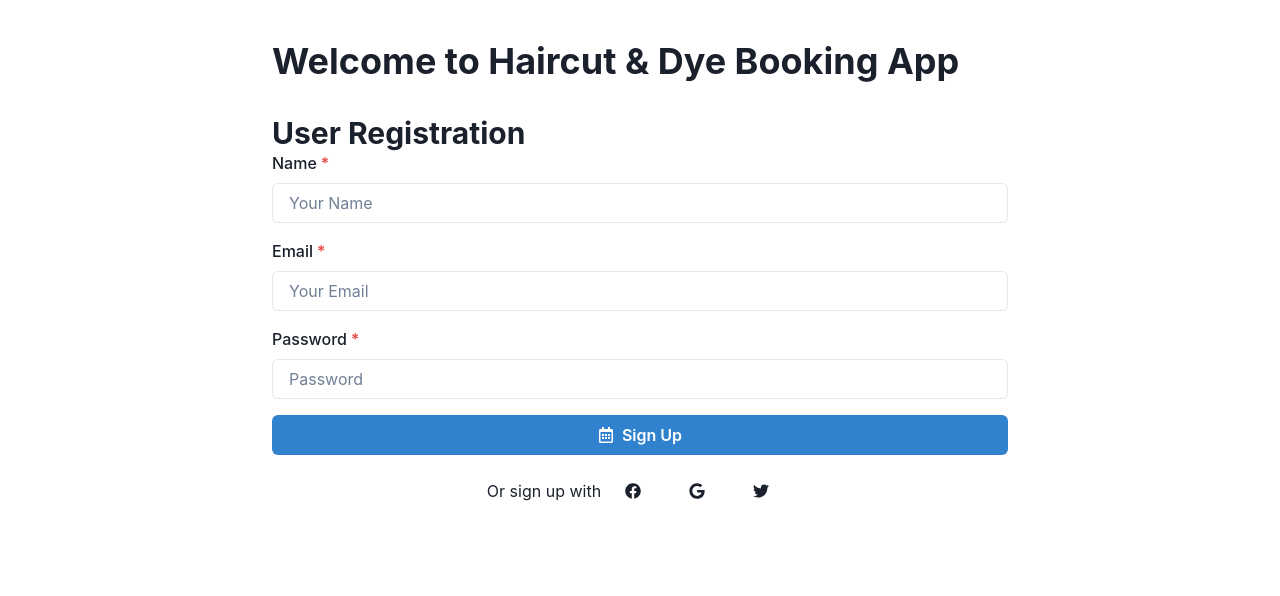
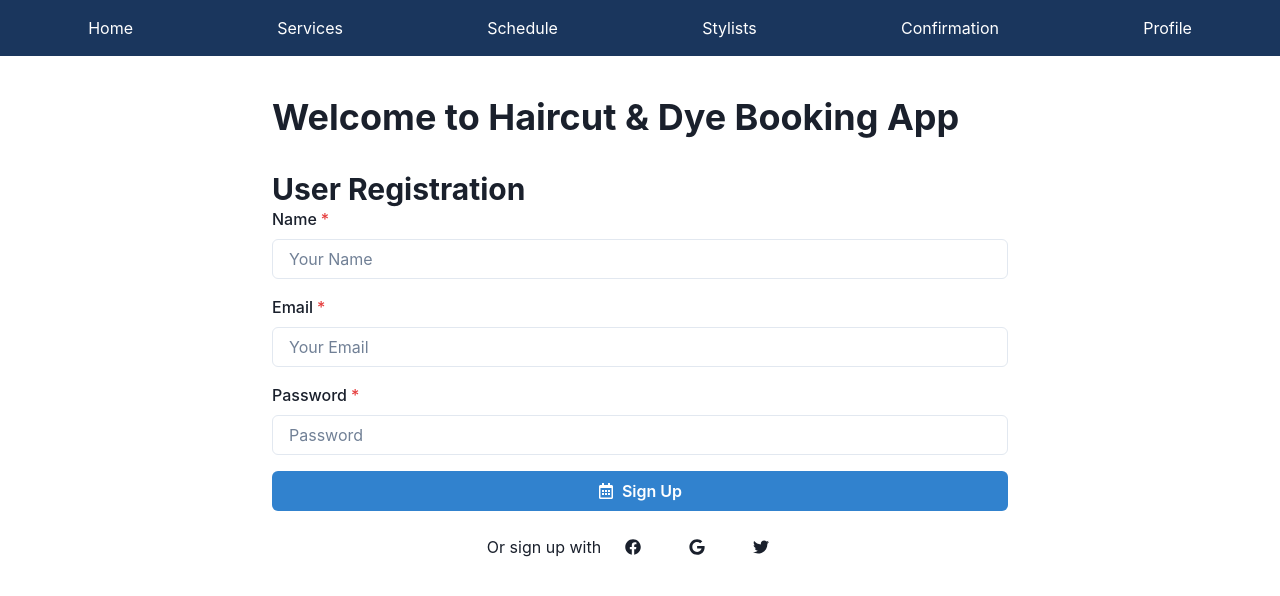
Before and after one commit to GPT-Engineer-App/hairbooker, a React (Vite) app: page / in a window 1280 px wide. Shown: the top 596 px of the page. Built offline with nearby package versions, Linux system fonts and the light colour scheme.

Commit message:
what are the links ffor the other ppages
Added a new `Navigation` component with links to all the pages and included it in the `App.jsx` file for site-wide navigation.

```diff
--- a/src/App.jsx
+++ b/src/App.jsx
@@ -5,10 +5,12 @@ import AppointmentScheduling from "./pages/AppointmentScheduling.jsx";
 import StylistSelection from "./pages/StylistSelection.jsx";
 import Confirmation from "./pages/Confirmation.jsx";
 import UserProfile from "./pages/UserProfile.jsx";
+import Navigation from "./components/Navigation.jsx"; // Import the Navigation component
 
 function App() {
   return (
     <Router>
+      <Navigation /> {/* Use the Navigation component */}
       <Routes>
         <Route path="/" element={<Index />} />
         <Route path="/services" element={<ServiceSelection />} />
--- /dev/null
+++ b/src/components/Navigation.jsx
@@ -0,0 +1,42 @@
+import React from "react";
+import { Box, Link, Flex } from "@chakra-ui/react";
+import { Link as RouterLink } from "react-router-dom";
+
+const Navigation = () => {
+  return (
+    <Flex as="nav" bg="brand.900" color="white" p={4} justify="space-around">
+      <Box>
+        <Link as={RouterLink} to="/" p={2}>
+          Home
+        </Link>
+      </Box>
+      <Box>
+        <Link as={RouterLink} to="/services" p={2}>
+          Services
+        </Link>
+      </Box>
+      <Box>
+        <Link as={RouterLink} to="/schedule" p={2}>
+          Schedule
+        </Link>
+      </Box>
+      <Box>
+        <Link as={RouterLink} to="/stylists" p={2}>
+          Stylists
+        </Link>
+      </Box>
+      <Box>
+        <Link as={RouterLink} to="/confirmation" p={2}>
+          Confirmation
+        </Link>
+      </Box>
+      <Box>
+        <Link as={RouterLink} to="/profile" p={2}>
+          Profile
+        </Link>
+      </Box>
+    </Flex>
+  );
+};
+
+export default Navigation;
```
